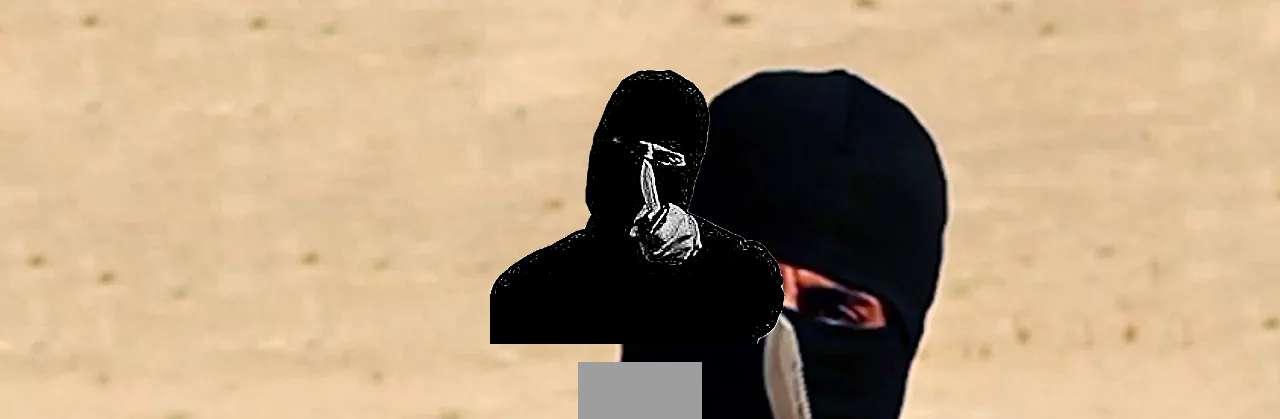
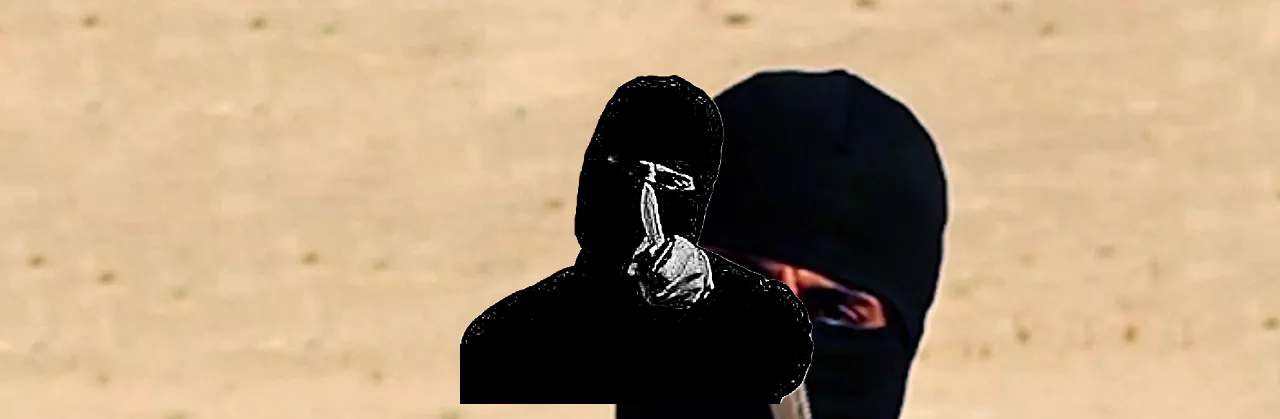
Before and after one commit to popstar-x/5900, a plain HTML site: page index.html in a window 1280 px wide. Shown: the top 419 px of the page. Drawn offline with Linux system fonts and the light colour scheme; grey boxes are pictures that could not be loaded.

Commit message:
Update index.html

```diff
--- a/index.html
+++ b/index.html
@@ -20,7 +20,7 @@
 
   <center>
     <br><br>
-    <img id="symbol" src="Capture.png" width=300 length=300/>
+    <img id="symbol" src="Capture.png" width=360 length=360/>
     <br><br>
     <button id="button" style="color:white; font-family:'Courier New', Courier, monospace; border: none;background: url('https://cdn.discordapp.com/attachments/987149728800198686/9918342003092480f');" onclick="playAudio('song.mp3');document.getElementById('button').hidden=true;document.getElementById('1').hidden=false;document.getElementById('2').hidden=false;document.getElementById('3').hidden=false;document.getElementById('4').hidden=false;document.getElementById('5').hidden=false;document.getElementById('6').hidden=true"><br><br><br><br><br><br><br><br><br><br><br><br><br><br><br><br><br><br><br><br>click to enter</button>
     <h1 class="fade-in-text" id="1" style="color:white; font-family:'Courier New', Courier, monospace" hidden="true"><b>يلعبك</b></h1>
```
